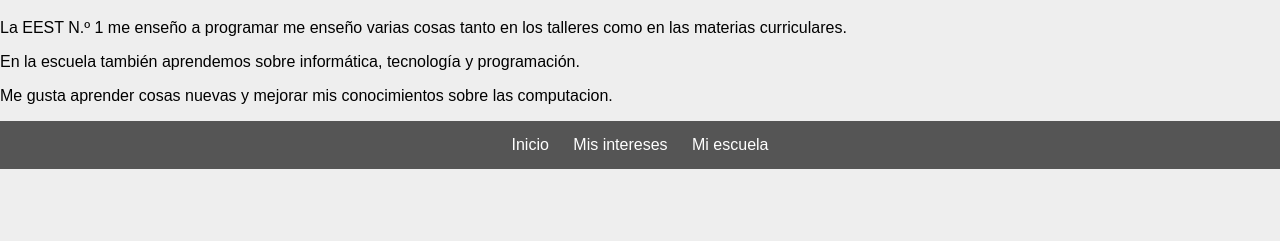
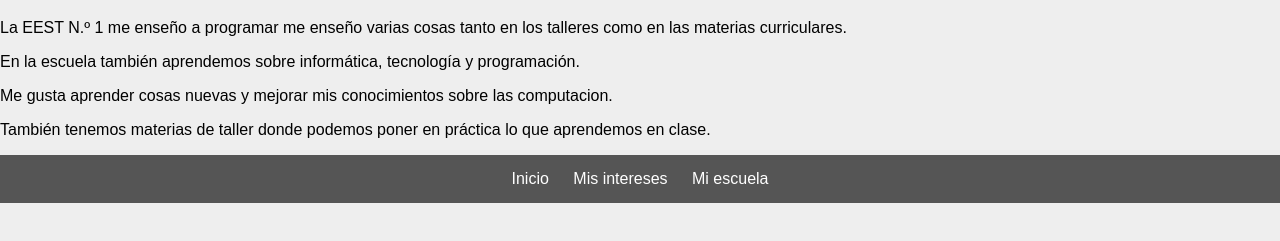
Before and after one commit to lautaronahuelpolo123-art/github2, a plain HTML site: page institucion.html in a window 1280 px wide. Shown: the part 61-302 px from the top of the page. Drawn offline with Linux system fonts and the light colour scheme.

Commit message:
agregue texto en institucion

```diff
--- a/institucion.html
+++ b/institucion.html
@@ -20,6 +20,10 @@
     sobre las computacion.
 </p>
     <p>
+        También tenemos materias de taller donde podemos
+        poner en práctica lo que aprendemos en clase.
+            </p>
+    </p>
 <nav>
     <a href="index.html">Inicio</a>
     <a href="intereses.html">Mis intereses</a>
```
